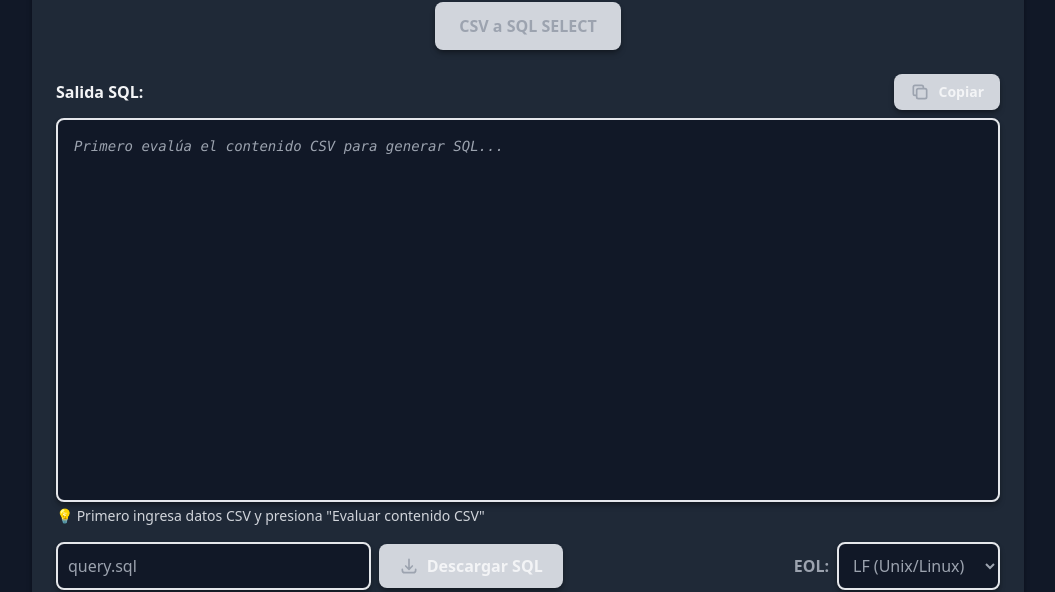
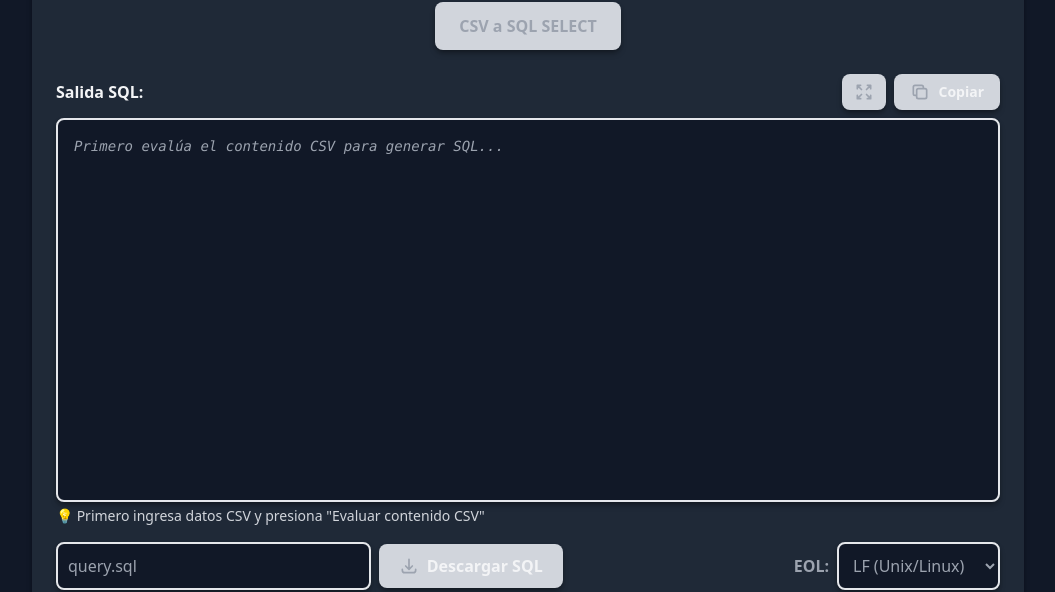
Before and after one commit to Fhernd/proy10_convertidor_csv_sql, a Vue app: page / in a window 1280 px wide. Shown: the part 2870-3462 px from the top of the page, without its empty margins (112-1167 px from the left). Built offline with nearby package versions, Linux system fonts and the light colour scheme.

Commit message:
Implementación de la funcionalidad de pantalla completa en SalidaSQL.vue, permitiendo a los usuarios alternar entre modos de visualización. Se actualizan los estilos y se añaden botones para copiar SQL al portapapeles y salir de pantalla completa, mejorando la usabilidad del componente.

```diff
--- a/src/components/SalidaSQL.vue
+++ b/src/components/SalidaSQL.vue
@@ -25,9 +25,56 @@
         </div>
 
         <!-- Second Row: SQL Output -->
-        <div class="mb-4">
-            <div class="flex items-center justify-between mb-2">
+        <div ref="sqlOutputContainer" class="mb-4" :class="{ 'fixed inset-0 z-50 bg-white dark:bg-gray-900 p-4': isFullscreen }">
+            <div class="flex items-center justify-between mb-2" v-if="isFullscreen">
+                <label class="block text-gray-700 dark:text-gray-100 font-bold text-xl">Salida SQL:</label>
+                <div class="flex items-center gap-2">
+                    <button
+                        @click="copiarAlPortapapeles"
+                        :disabled="!sqlOutput || sqlOutput.trim().length === 0"
+                        :class="[
+                            'flex items-center gap-2 px-4 py-2 text-sm font-semibold rounded-lg shadow-md transition-all duration-300 transform focus:outline-none focus:ring-2 focus:ring-purple-500 focus:ring-offset-2',
+                            sqlOutput && sqlOutput.trim().length > 0
+                                ? 'bg-gradient-to-r from-indigo-600 to-purple-600 text-white hover:from-indigo-700 hover:to-purple-700 active:scale-95 hover:scale-105 hover:shadow-lg'
+                                : 'bg-gray-300 text-gray-500 cursor-not-allowed shadow-sm'
+                        ]"
+                        :title="sqlOutput && sqlOutput.trim().length > 0 ? 'Copiar SQL al portapapeles' : 'No hay contenido para copiar'">
+                        <svg v-if="copiadoExitoso" class="w-5 h-5" fill="none" stroke="currentColor" viewBox="0 0 24 24">
+                            <path stroke-linecap="round" stroke-linejoin="round" stroke-width="2" d="M5 13l4 4L19 7" />
+                        </svg>
+                        <svg v-else class="w-5 h-5" fill="none" stroke="currentColor" viewBox="0 0 24 24">
+                            <path stroke-linecap="round" stroke-linejoin="round" stroke-width="2" d="M8 16H6a2 2 0 01-2-2V6a2 2 0 012-2h8a2 2 0 012 2v2m-6 12h8a2 2 0 002-2v-8a2 2 0 00-2-2h-8a2 2 0 00-2 2v8a2 2 0 002 2z" />
+                        </svg>
+                        <span>{{ copiadoExitoso ? '¡Copiado!' : 'Copiar' }}</span>
+                    </button>
+                    <button
+                        @click="toggleFullscreen"
+                        class="flex items-center gap-2 px-4 py-2 text-sm font-semibold rounded-lg shadow-md transition-all duration-300 transform bg-gray-700 dark:bg-gray-600 text-white hover:bg-gray-800 dark:hover:bg-gray-500 active:scale-95 hover:scale-105 hover:shadow-lg focus:outline-none focus:ring-2 focus:ring-gray-500 focus:ring-offset-2"
+                        title="Salir de pantalla completa (Esc)">
+                        <svg class="w-5 h-5" fill="none" stroke="currentColor" viewBox="0 0 24 24">
+                            <path stroke-linecap="round" stroke-linejoin="round" stroke-width="2" d="M6 18L18 6M6 6l12 12" />
+                        </svg>
+                        <span>Salir (Esc)</span>
+                    </button>
+                </div>
+            </div>
+            <div class="flex items-center justify-between mb-2" v-else>
                 <label class="block text-gray-700 dark:text-gray-100 font-bold">Salida SQL:</label>
+                <div class="flex items-center gap-2">
+                    <button
+                        @click="toggleFullscreen"
+                        :disabled="!sqlOutput || sqlOutput.trim().length === 0"
+                        :class="[
+                            'flex items-center gap-2 px-3 py-2 text-sm font-semibold rounded-lg shadow-md transition-all duration-300 transform focus:outline-none focus:ring-2 focus:ring-gray-500 focus:ring-offset-2',
+                            sqlOutput && sqlOutput.trim().length > 0
+                                ? 'bg-gray-600 dark:bg-gray-700 text-white hover:bg-gray-700 dark:hover:bg-gray-600 active:scale-95 hover:scale-105 hover:shadow-lg'
+                                : 'bg-gray-300 text-gray-500 cursor-not-allowed shadow-sm'
+                        ]"
+                        title="Pantalla completa">
+                        <svg class="w-5 h-5" fill="none" stroke="currentColor" viewBox="0 0 24 24">
+                            <path stroke-linecap="round" stroke-linejoin="round" stroke-width="2" d="M4 8V4m0 0h4M4 4l5 5m11-1V4m0 0h-4m4 0l-5 5M4 16v4m0 0h4m-4 0l5-5m11 5l-5-5m5 5v-4m0 4h-4" />
+                        </svg>
+                    </button>
                     <button
                         @click="copiarAlPortapapeles"
                         :disabled="!sqlOutput || sqlOutput.trim().length === 0"
@@ -47,10 +94,12 @@
                         <span>{{ copiadoExitoso ? '¡Copiado!' : 'Copiar' }}</span>
                     </button>
                 </div>
+            </div>
             <div
                 @click="copiarAlHacerClick"
                 :class="[
-                    'w-full p-4 border-2 rounded-lg h-96 font-mono text-sm transition-all duration-300 shadow-sm overflow-auto relative',
+                    'w-full p-4 border-2 rounded-lg font-mono text-sm transition-all duration-300 shadow-sm overflow-auto relative',
+                    isFullscreen ? 'h-[calc(100vh-120px)]' : 'h-96',
                     hayDatosDisponibles && sqlOutput && sqlOutput.trim().length > 0
                         ? 'border-purple-300 dark:border-purple-600 bg-white dark:bg-gray-900 text-gray-800 dark:text-gray-100 cursor-pointer hover:border-purple-400 dark:hover:border-purple-500'
                         : hayDatosDisponibles
@@ -175,6 +224,8 @@ const sqlOutput = ref('');
 const fileName = ref('query.sql');
 const eolType = ref('\n');
 const copiadoExitoso = ref(false);
+const isFullscreen = ref(false);
+const sqlOutputContainer = ref(null);
 
 // Computed para determinar si hay datos CSV disponibles
 const hayDatosDisponibles = computed(() => {
@@ -311,6 +362,68 @@ watch(sqlOutput, () => {
     nextTick(() => {
         // Forzar re-renderizado del highlighting
         Prism.highlightAll();
+    });
+});
+
+// Función para alternar pantalla completa
+const toggleFullscreen = async () => {
+    if (!sqlOutputContainer.value) {
+        return;
+    }
+
+    try {
+        if (!isFullscreen.value) {
+            // Entrar en pantalla completa
+            if (sqlOutputContainer.value.requestFullscreen) {
+                await sqlOutputContainer.value.requestFullscreen();
+            } else if (sqlOutputContainer.value.webkitRequestFullscreen) {
+                await sqlOutputContainer.value.webkitRequestFullscreen();
+            } else if (sqlOutputContainer.value.msRequestFullscreen) {
+                await sqlOutputContainer.value.msRequestFullscreen();
+            } else {
+                // Fallback: usar modo pseudo-fullscreen con CSS
+                isFullscreen.value = true;
+            }
+        } else {
+            // Salir de pantalla completa
+            if (document.exitFullscreen) {
+                await document.exitFullscreen();
+            } else if (document.webkitExitFullscreen) {
+                await document.webkitExitFullscreen();
+            } else if (document.msExitFullscreen) {
+                await document.msExitFullscreen();
+            } else {
+                // Fallback: usar modo pseudo-fullscreen con CSS
+                isFullscreen.value = false;
+            }
+        }
+    } catch (error) {
+        console.error('Error al cambiar pantalla completa:', error);
+        // Fallback: usar modo pseudo-fullscreen con CSS
+        isFullscreen.value = !isFullscreen.value;
+    }
+};
+
+// Escuchar cambios en el estado de pantalla completa
+const handleFullscreenChange = () => {
+    isFullscreen.value = !!(
+        document.fullscreenElement ||
+        document.webkitFullscreenElement ||
+        document.msFullscreenElement
+    );
+};
+
+// Agregar listeners para eventos de pantalla completa
+onMounted(() => {
+    document.addEventListener('fullscreenchange', handleFullscreenChange);
+    document.addEventListener('webkitfullscreenchange', handleFullscreenChange);
+    document.addEventListener('msfullscreenchange', handleFullscreenChange);
+
+    // Escuchar tecla ESC para salir de pantalla completa
+    document.addEventListener('keydown', (e) => {
+        if (e.key === 'Escape' && isFullscreen.value) {
+            toggleFullscreen();
+        }
     });
 });
 
```
Lines whose indentation alone changed are shown as unchanged.
